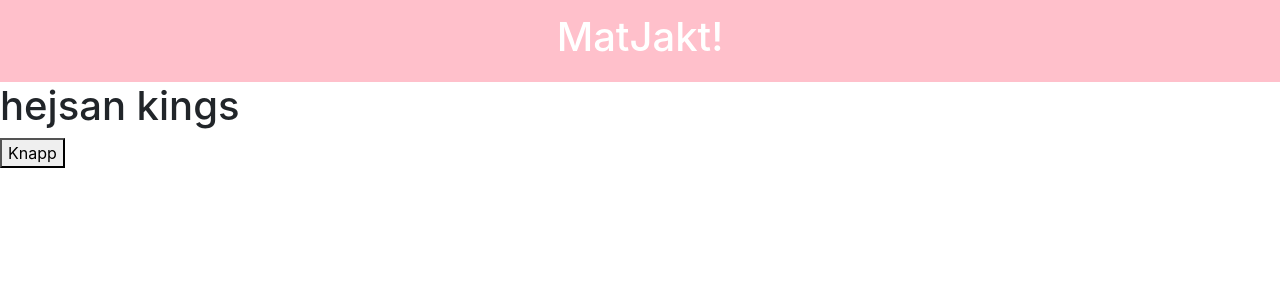
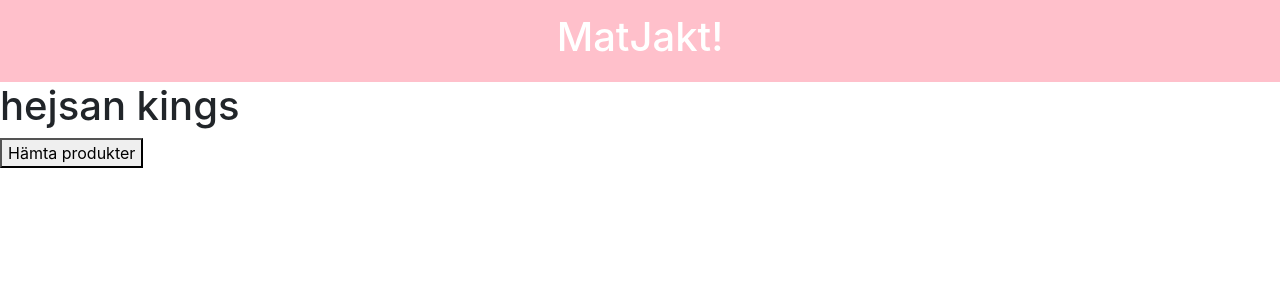
Before and after one commit to Andreingvarsson/MatJakt, a React (Create React App) app: page / in a window 1280 px wide. Shown: the top 300 px of the page. Built offline with nearby package versions, Linux system fonts and the light colour scheme.

Commit message:
added css map, css files.

```diff
--- a/src/App.js
+++ b/src/App.js
@@ -1,5 +1,5 @@
 import React from 'react';
-import './App.css';
+import './Css/App.css';
 import {
   BrowserRouter as Router,
   Switch,
--- a/src/Components/Header.js
+++ b/src/Components/Header.js
@@ -1,5 +1,5 @@
 import React from 'react';
-import '../App.css'
+import '../Css/Header.css'
 
 
 const Header = () => {
--- /dev/null
+++ b/src/Css/App.css
@@ -0,0 +1,4 @@
+
+* {
+    box-sizing: border-box;
+}
--- a/src/App.css
+++ b/src/Css/Header.css
@@ -1,8 +1,3 @@
-
-* {
-    box-sizing: border-box;
-}
-
 .container{
 
 }
--- a/src/Pages/Home.js
+++ b/src/Pages/Home.js
@@ -32,7 +32,7 @@ const Home = () => {
     <>
     <div className="home">
     <h1>hejsan kings</h1>
-    <button onClick={()=> getProducts()}>Knapp</button>
+    <button onClick={()=> getProducts()}>Hämta produkter</button>
     </div>
     </>
   );
```
